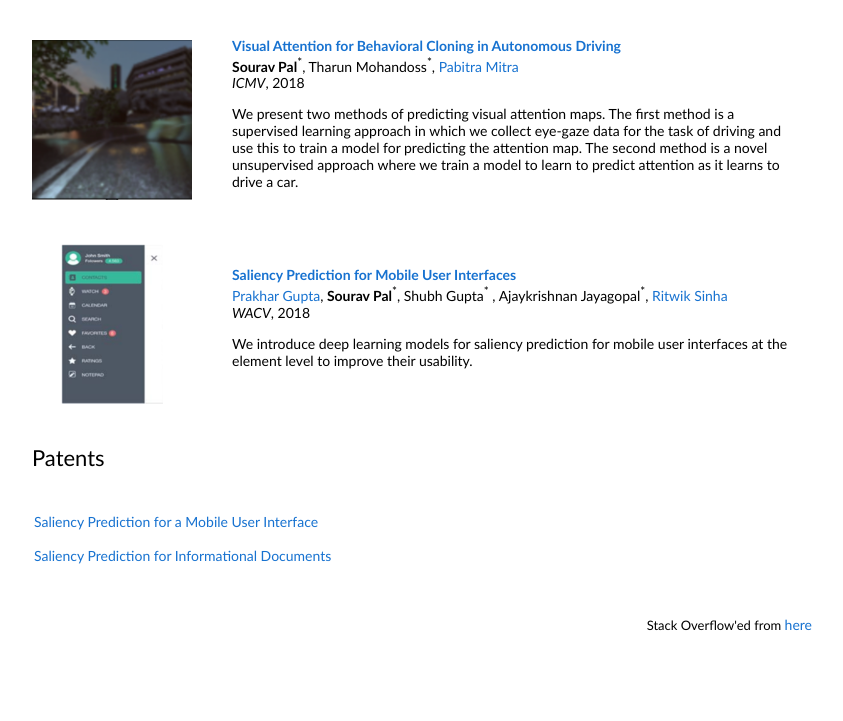
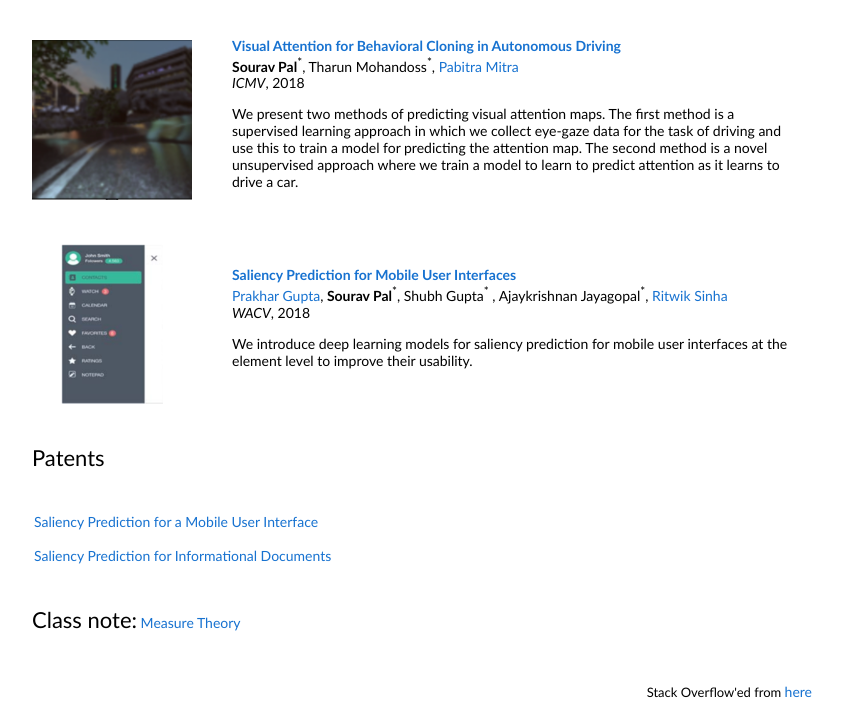
Before and after one commit to sourav-roni/sourav-roni.github.io, a plain HTML site: page index.html in a window 1280 px wide. Shown: the part 1539-2260 px from the top of the page, without its empty margins (228-1071 px from the left). Before the commit the page ends 2193 px from the top, so only its background shows below. Drawn offline with Linux system fonts and the light colour scheme.

Commit message:
add measure

```diff
--- a/index.html
+++ b/index.html
@@ -277,6 +277,15 @@
           </td>
         </tbody></table>
 
+        <table width="100%" align="center" border="0" cellspacing="0" cellpadding="20"><tbody>
+          <tr>
+            <td>
+              <heading>Class note:</heading>
+              <a href="data/measure.pdf">Measure Theory</a>
+            </td>
+          </tr>
+        </tbody></table>
+
         <table style="width:100%;border:0px;border-spacing:0px;border-collapse:separate;margin-right:auto;margin-left:auto;"><tbody>
           <tr>
             <td style="padding:0px">
```
Also changed, not shown: 1 other file.
